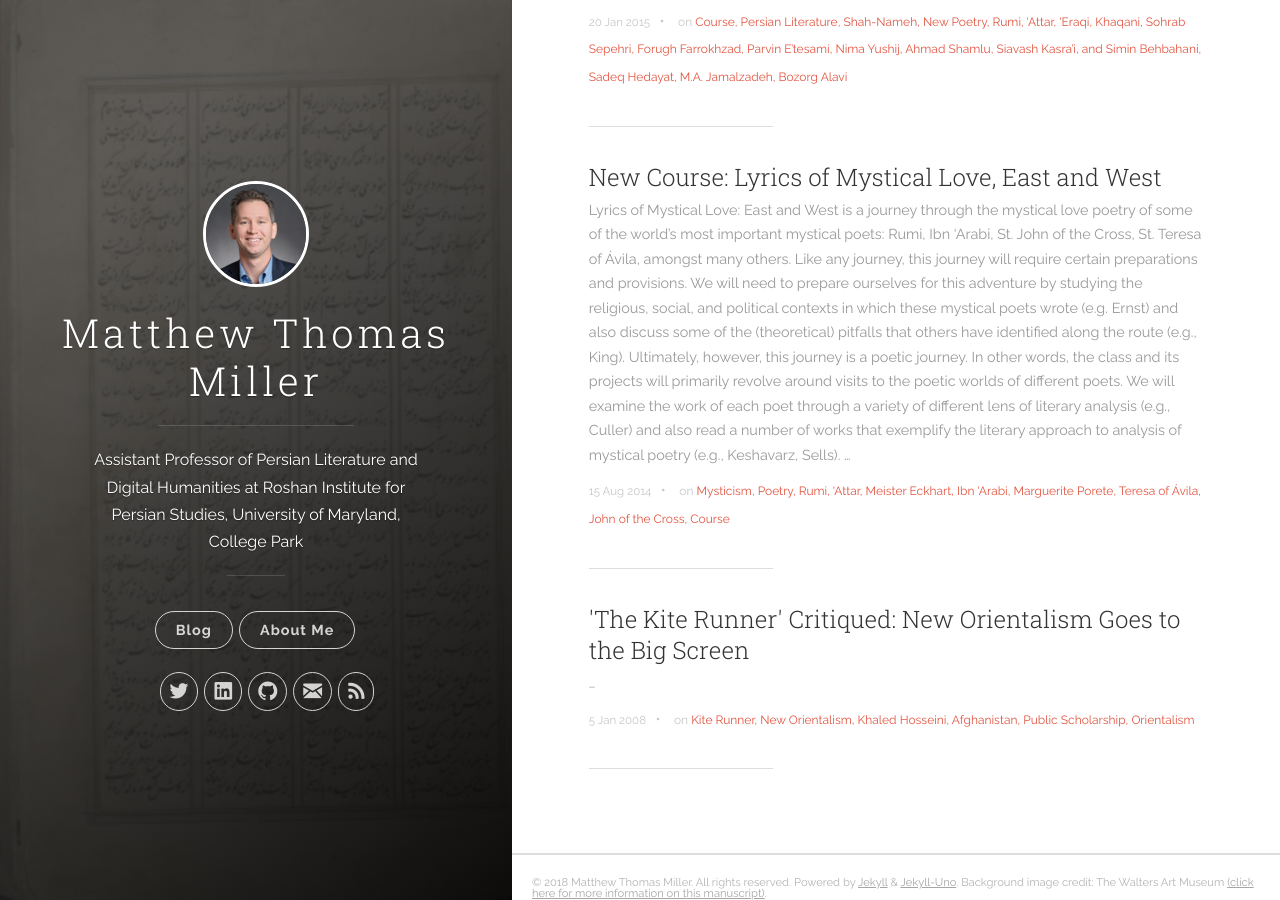
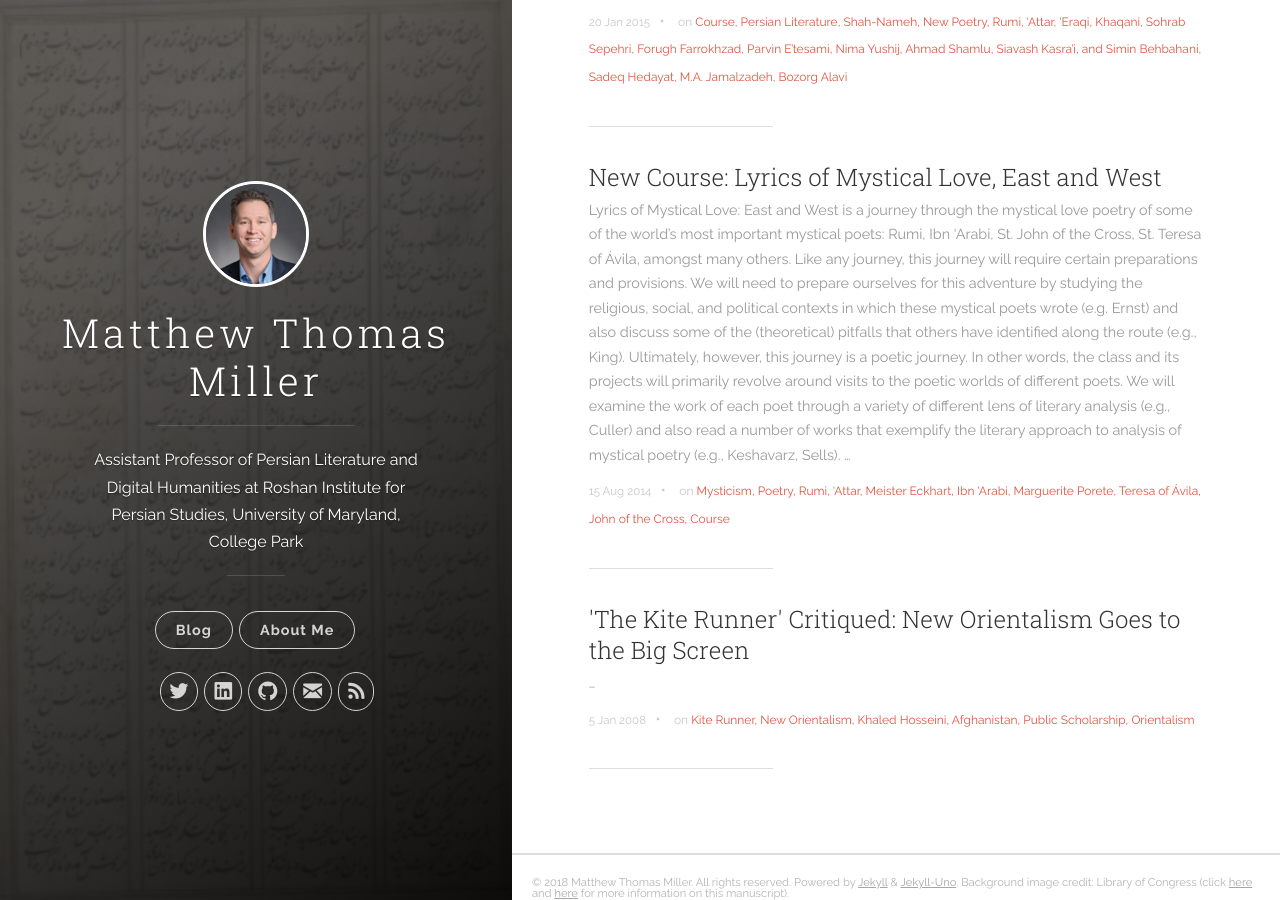
Before and after one commit to MatthewThomasMiller/MatthewThomasMiller.github.io, a Jekyll site: the page built from index.html, in a window 1280 px wide and 900 px high, scrolled down 1113 px. Built offline with Jekyll 4.4.1, drawn with Linux system fonts in a browser that asks for light colours; the list of posts is cut into pages by our own code.

Commit message:
updated cover image & image credit

```diff
--- a/_includes/footer.html
+++ b/_includes/footer.html
@@ -1,5 +1,5 @@
 <footer class="footer">
-  <span class="footer__copyright">&copy; {{ site.time | date: '%Y' }} {{ site.author.name }}. All rights reserved. Powered by <a href="https://jekyllrb.com/">Jekyll</a> & <a href="https://github.com/joshgerdes/jekyll-uno">Jekyll-Uno</a>. Background image credit: The Walters Art Museum <a href="http://www.thedigitalwalters.org/Data/WaltersManuscripts/html/W619/">(click here for more information on this manuscript)</a>. </span>
+  <span class="footer__copyright">&copy; {{ site.time | date: '%Y' }} {{ site.author.name }}. All rights reserved. Powered by <a href="https://jekyllrb.com/">Jekyll</a> & <a href="https://github.com/joshgerdes/jekyll-uno">Jekyll-Uno</a>. Background image credit: Library of Congress (click <a href="https://lccn.loc.gov/2012498627">here</a> and <a href="https://www.wdl.org/en/item/11801/#loclr=blogsig">here</a> for more information on this manuscript). </span>
 </footer>
 
 <script type="text/javascript" src="https://ajax.googleapis.com/ajax/libs/jquery/3.3.1/jquery.min.js"></script>
```
Also changed, not shown: images/cover.jpg.
